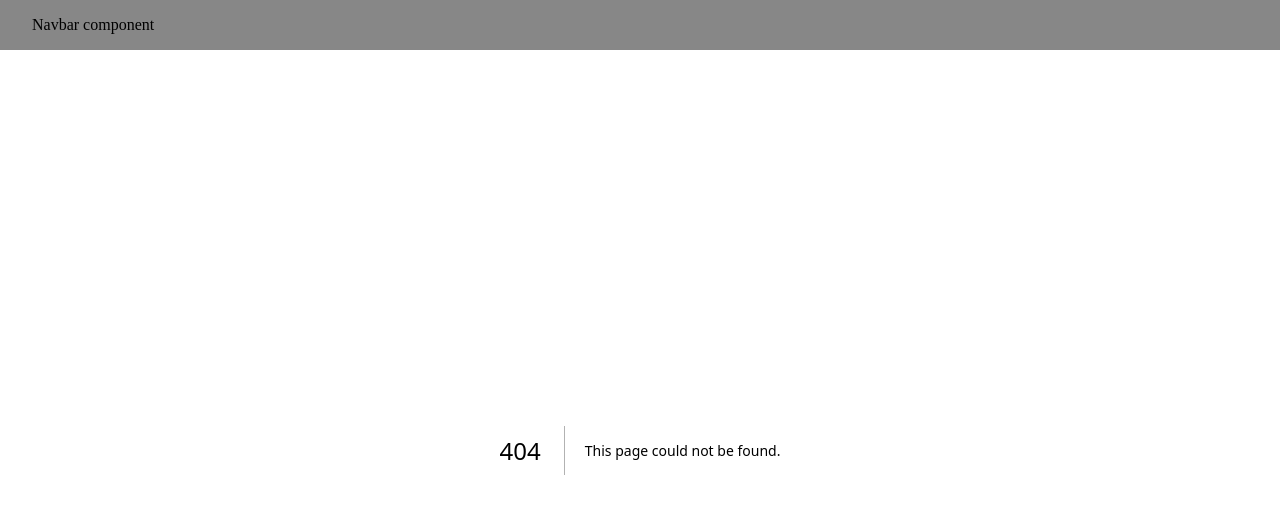
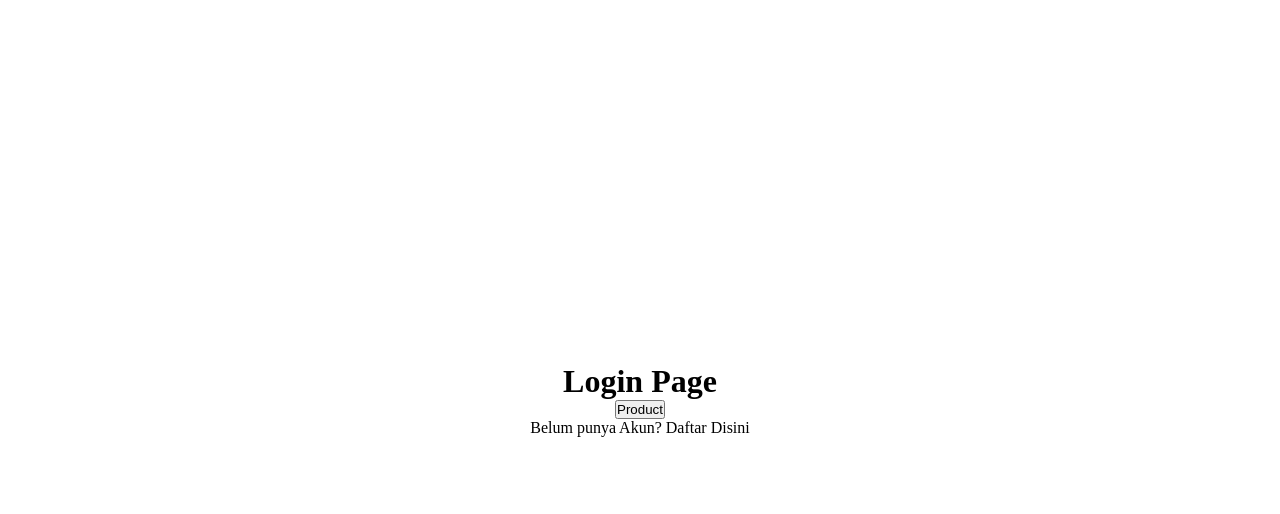
Before and after one commit to nadilakencana/next-project, a Next.js app: page /auth/login in a window 1280 px wide. Before the commit this address had no page. Shown: the top 514 px of the page. Built offline with nearby package versions, Linux system fonts and the light colour scheme.

Commit message:
feat: login lyouting modules css

```diff
--- a/src/components/layouts/AppMain/index.tsx
+++ b/src/components/layouts/AppMain/index.tsx
@@ -1,12 +1,18 @@
+import { useRouter } from "next/router";
 import Navbar from "../Navbar"
 
 
+const disableNavbar = ["/auth/login", "/auth/regist"];
 
-const AppMain = ({children}: {children: React.ReactNode}
-) =>{
+const AppMain = ({children}: {children: React.ReactNode}) =>{
+    const {pathname} = useRouter();
+    // path name akan mengembalikan string dari route yang sedang di akses, ini berguna untuk conditional rendering
+
     return(
         <main>
-            <Navbar />
+            {/* conditional rendering jika pathname nya tidak ada di array disable navbar maka munculkan navbar */}
+            {!disableNavbar.includes(pathname) && <Navbar />}
+
             {children}
         </main>
     )
--- a/src/components/layouts/Navbar/index.tsx
+++ b/src/components/layouts/Navbar/index.tsx
@@ -1,6 +1,10 @@
+import styles from "./navbar.module.css"
+
 const Navbar = () =>{
     return(
-        <div className="navbar">
+
+        // ini cara memanggil class dari css modules
+        <div className={styles.navbar}>
             <div>
                 Navbar component
             </div>
--- /dev/null
+++ b/src/components/layouts/Navbar/navbar.module.css
@@ -0,0 +1,7 @@
+.navbar{
+  display: flex;
+  align-items: center;
+  justify-content: space-between;
+  padding: 1rem 2rem;
+  background-color: #16161683;
+}
--- /dev/null
+++ b/src/pages/auth/login.tsx
@@ -0,0 +1,12 @@
+import LoginView from "@/views/auth/login";
+
+const LoginPage = ()=>{
+    return (
+        <>
+            <LoginView />
+        </>
+    );
+
+}
+
+export default LoginPage;
--- a/src/styles/globals.css
+++ b/src/styles/globals.css
@@ -89,13 +89,7 @@ a {
   text-decoration: none;
 }
 
-.navbar{
-  display: flex;
-  align-items: center;
-  justify-content: space-between;
-  padding: 1rem 2rem;
-  background-color: #16161683;
-}
+
 
 /* body {
   color: rgb(var(--foreground-rgb));
--- /dev/null
+++ b/src/views/auth/login.module.css
@@ -0,0 +1,7 @@
+.login{
+    display: flex;
+    flex-direction: column;
+    align-items: center;
+    justify-content: center;
+    height: 100vh;
+}
--- /dev/null
+++ b/src/views/auth/login.tsx
@@ -0,0 +1,24 @@
+import Link from "next/link";
+import { useRouter } from "next/router";
+import styles from "./login.module.css"
+
+
+const LoginView = ()=>{
+
+    const{ push } =  useRouter();
+    const hendlerLogin = () => {
+        push("/product")
+    }
+
+
+    return (
+        <div className={styles.login}>
+            <h1>Login Page</h1>
+            <button onClick={() => hendlerLogin()}>Product</button>
+            <span>Belum punya Akun? Daftar <Link href={"/auth/regist"}>Disini</Link></span>
+        </div>
+    );
+
+}
+
+export default LoginView;
```
Also changed, not shown: src/pages/auth/regist.tsx (added, +13 -0 lines), src/pages/category/[...slug].tsx (added, +18 -0 lines), src/pages/product/index.tsx (+15 -0 lines), 1 other file (tests, documents, lock files or other folders).
